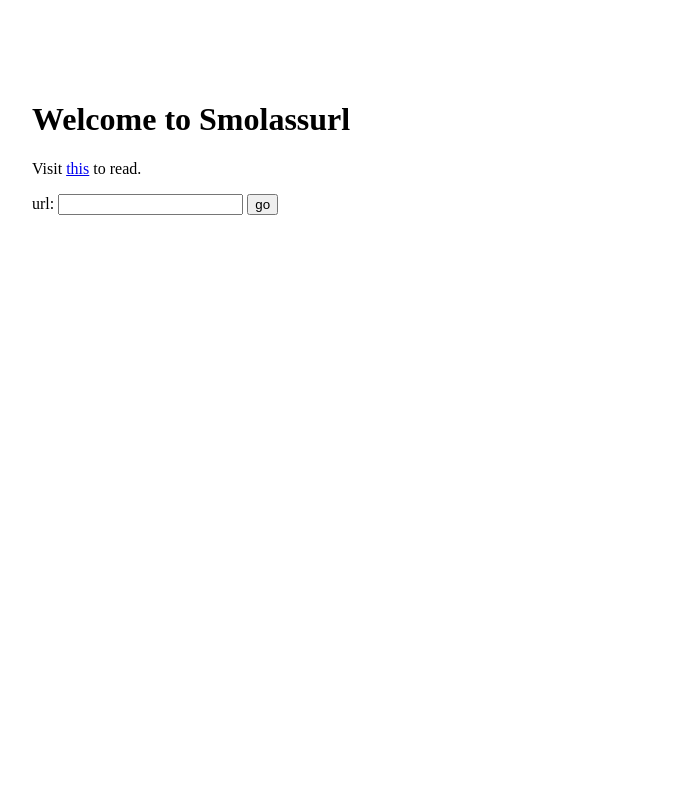
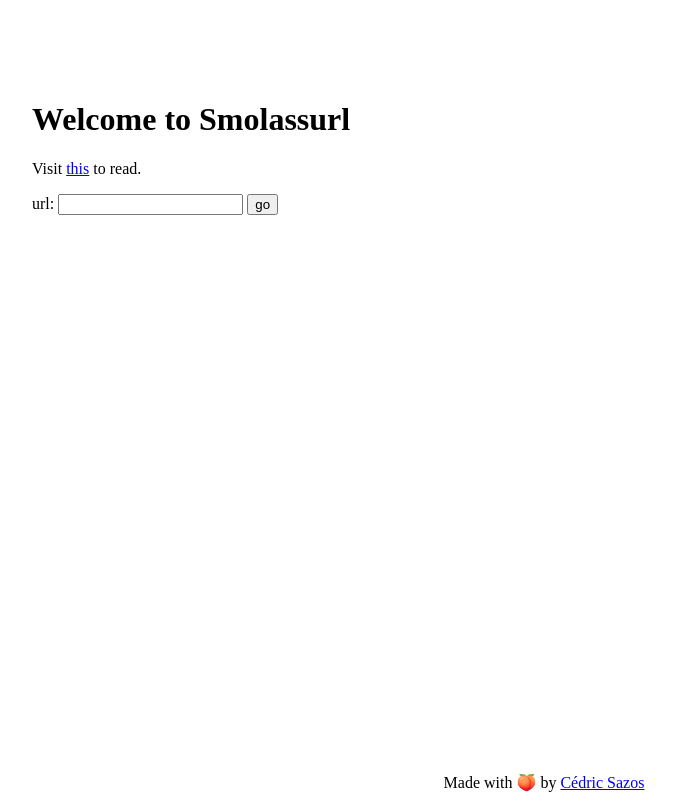
Before and after one commit to Olyxz16/smolassurl.com, a SvelteKit app: page / in a window 1280 px wide. Shown: the whole page, without its empty margins (96-772 px from the left). Built offline with nearby package versions, Linux system fonts and the light colour scheme.

Commit message:
updated footer

```diff
--- a/src/routes/+page.svelte
+++ b/src/routes/+page.svelte
@@ -41,6 +41,6 @@
 
 </div>
 
-<footer style="bottom: 0%; position: absolute; left:0; width: 100%; margin: 0; overflow: hidden;">
-    <div style="text-align: center;">  </div>
+<footer style="bottom: 1%; position: absolute; left:0; width: 100%; margin: 0; overflow: hidden;">
+    <div style="text-align: center;"> Made with 🍑 by <a href="https://github.com/Olyxz16"> Cédric Sazos </a> </div>
 </footer>
```
